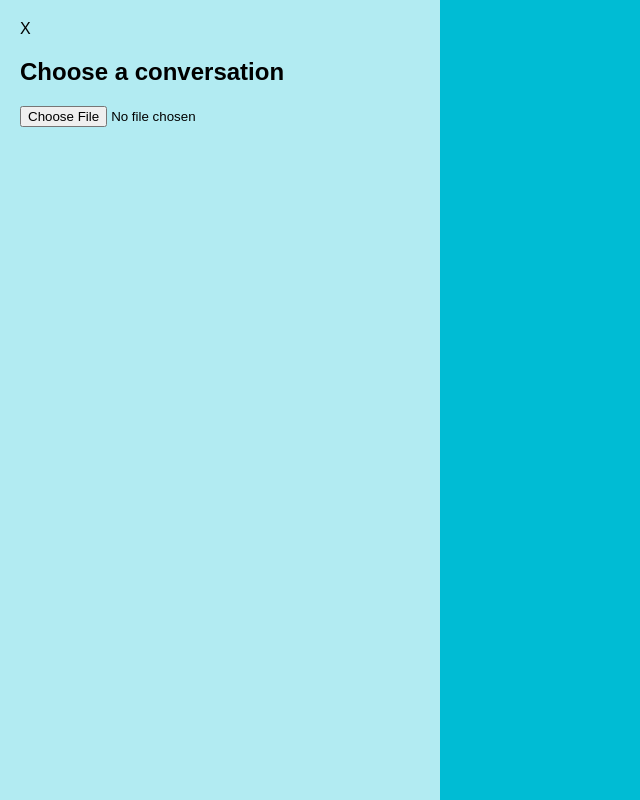
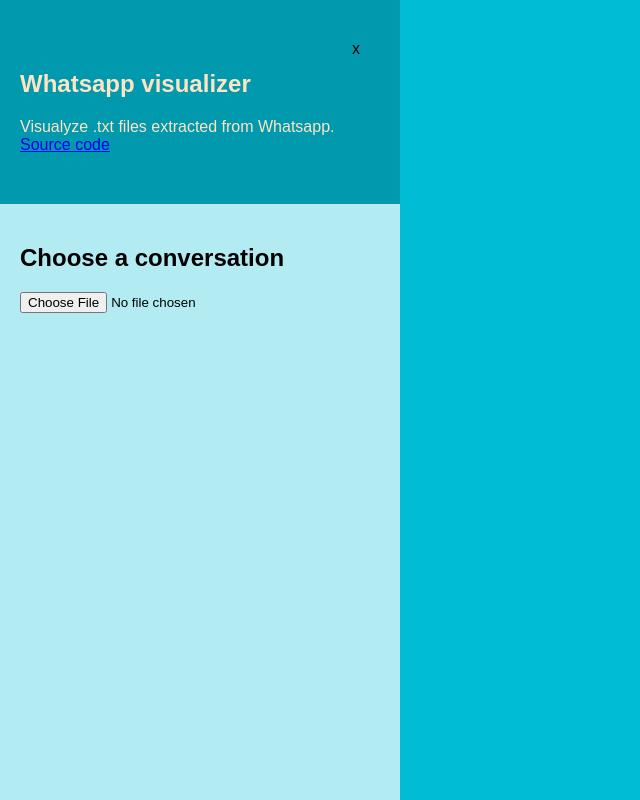
Before and after one commit to FelipeTrost/whatsapp-visualizer, a plain HTML site: page index.html in a window 1280 px wide. Shown: the whole page, without its empty margins (0-640 px from the left). Drawn offline with Linux system fonts and the light colour scheme.

Commit message:
Frontend, mostly design changes

```diff
--- a/app.js
+++ b/app.js
@@ -161,6 +161,8 @@ const showMessages = (users, messages, offset) => {
 
         output.appendChild(msg)
     }
+
+    return true;
 }
 
 const populateSavedLists = async () => {
@@ -219,8 +221,8 @@ savedList.addEventListener("click", async e => {
     users = conversation.users;
     selectedUser = null;
 
-    showMessages(conversation.users, conversation.messages, offset);
-    closeNav();
+    if (showMessages(conversation.users, conversation.messages, offset))
+        closeNav();
 })
 
 // ------------------------------------------------------------------------------------------------------------------------
--- a/index.html
+++ b/index.html
@@ -14,7 +14,14 @@
     </nav>
 
     <div class="sidenav">
-        <p id="close">X</p>
+        <p id="close">x</p>
+        <div class="banner">
+            <h2>Whatsapp visualizer</h2>
+            <p>
+                Visualyze .txt files extracted from Whatsapp. <br>
+                <a href="https://github.com/FelipeTrost/whatsapp-visualizer">Source code</a>
+            </p>
+        </div>
         <div id="input-options">
             <h2>Choose a conversation</h2>
             <input type="file" name="inputfile" id="inputfile">
--- a/menu.js
+++ b/menu.js
@@ -1,11 +1,16 @@
 const sidenav = document.getElementsByClassName("sidenav")[0];
 const hamburger = document.querySelector("nav img");
 const closeItem = document.getElementById("close");
+const body = document.querySelector("body");
 
-const closeNav = () => sidenav.style.display = "none";
+const closeNav = () => {
+    sidenav.style.left = `-${sidenav.offsetWidth}px`;
+    body.style.overflow = "auto";
+}
 
 hamburger.addEventListener('click', () => {
-    sidenav.style.display = "flex";
+    sidenav.style.left = `0`;
+    body.style.overflow = "hidden";
 })
 
 closeItem.addEventListener('click', () => {
--- a/styles.css
+++ b/styles.css
@@ -6,6 +6,7 @@
 
 body {
     background-color: #00BCD4;
+
 }
 
 /*  NAV */
@@ -13,13 +14,22 @@ body {
 nav {
     position: fixed;
     width: 100%;
-    padding: 15px 10%;
+    padding: 20px;
 }
 
 nav img {
     height: 30px;
     width: 30px;
+    padding: 5px;
     cursor: pointer;
+    background-color: bisque;
+    border-radius: 100%;
+    box-shadow: 0 2px 8px rgba(0, 0, 0, 0.25);
+    transition: box-shadow .3s ease;
+}
+
+nav img:hover {
+    box-shadow: 0 4px 5px rgba(0, 0, 0, 0.39);
 }
 
 /* SIDENAV */
@@ -33,15 +43,47 @@ nav img {
     top: 0;
     display: flex;
     flex-direction: column;
-    padding: 20px;
-
     width: 80%;
     max-width: 400px;
-    overflow-y: scroll;
+    overflow-y: auto;
+    overflow-x: hidden;
+    transition: all .3s ease;
+}
+
+.sidenav::-webkit-scrollbar {
+    width: 10px;
+}
+
+.sidenav::-webkit-scrollbar-thumb {
+    background: #fff;
+    border-radius: 10px;
+}
+
+.sidenav>* {
+    padding: 20px;
 }
 
 .sidenav #close {
     cursor: pointer;
+    position: absolute;
+    right: 20px;
+    top: 20px;
+}
+
+/* BANNER */
+
+.banner {
+    background-color: #0099ad;
+    padding: 50px 20px;
+    color: bisque;
+}
+
+.banner h2 {
+    margin: 20px 0;
+}
+
+.banner p {
+    font-size: 16px;
 }
 
 /*  INPUT OPTIONS */
@@ -62,7 +104,8 @@ nav img {
 /*  MESSAGES */
 
 #output {
-    padding-top: 50px;
+    padding: 0 10px;
+    padding-top: 70px;
     display: flex;
     align-items: flex-start;
     flex-direction: column;
```
